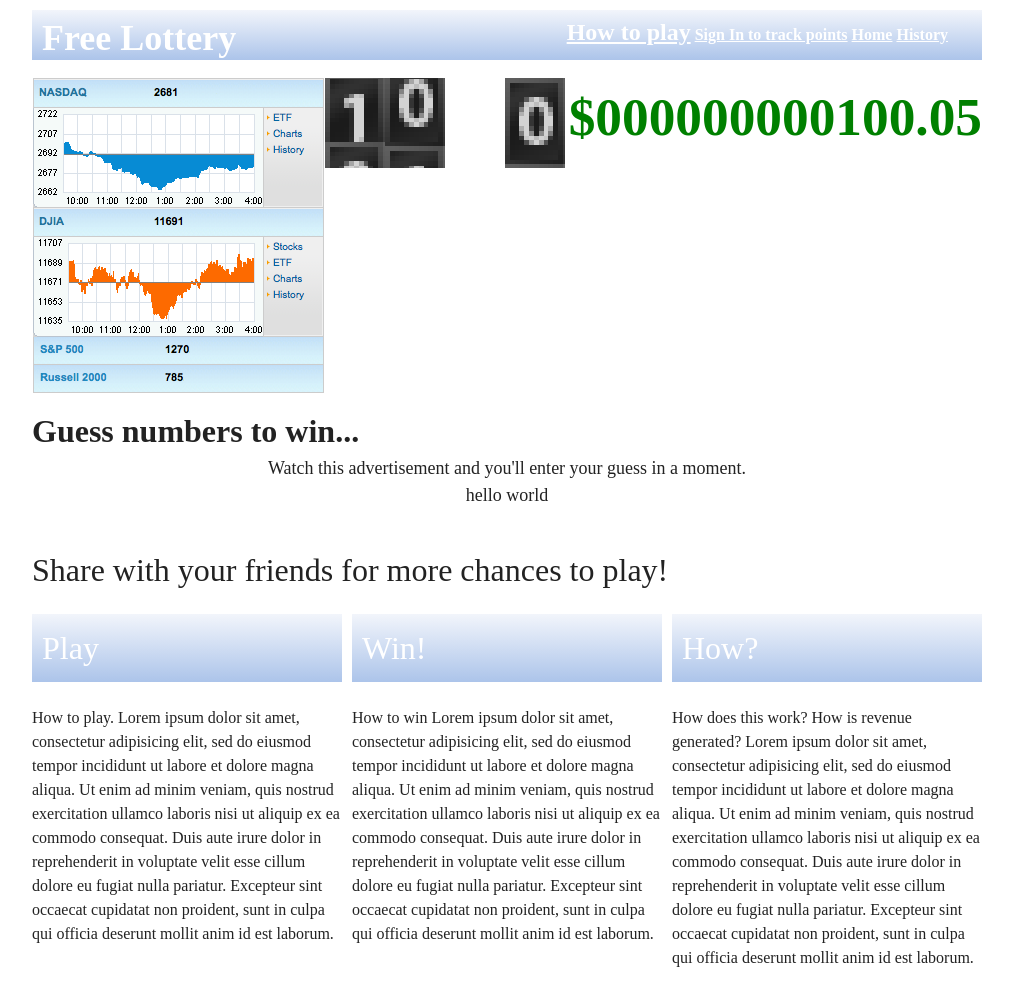
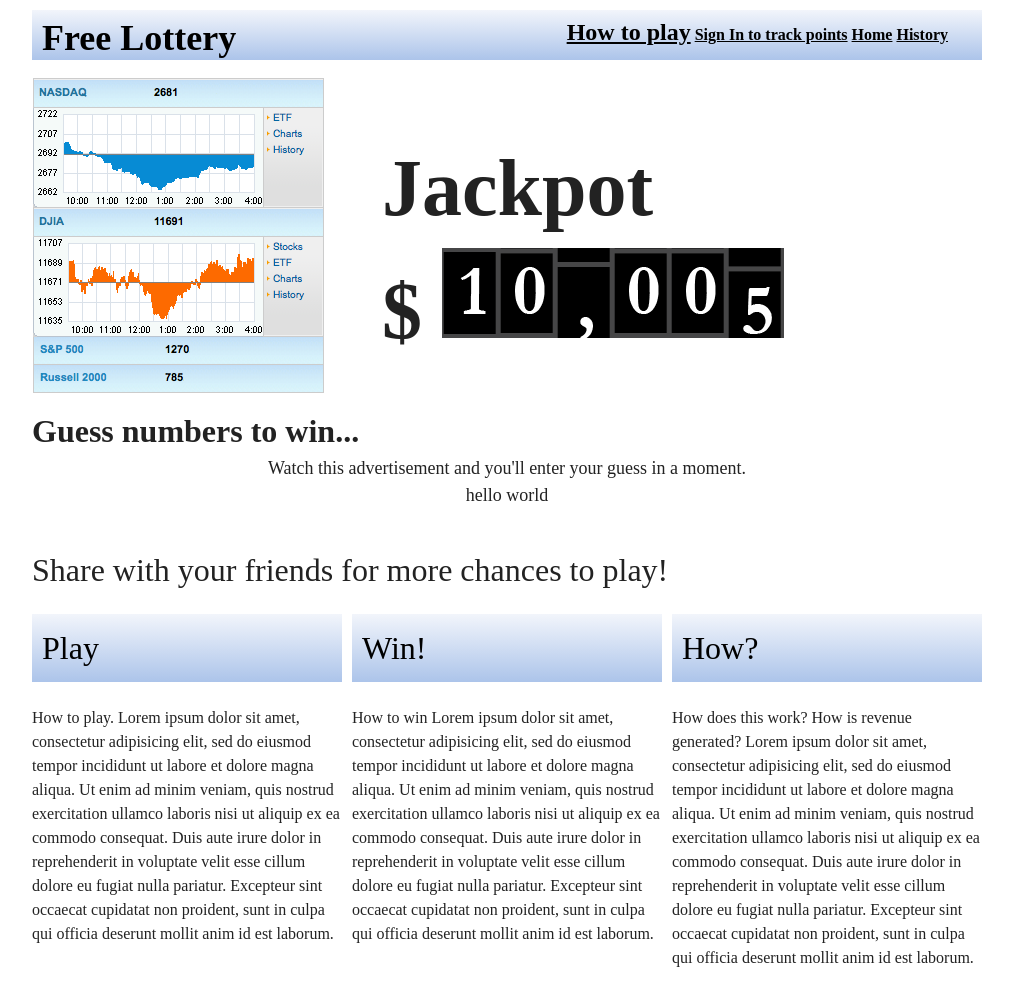
Before and after one commit to jamiely/lottery-concept, a CodeIgniter app: page / in a window 1280 px wide. Shown: the whole page, without its empty margins (133-1146 px from the left). Run offline with CodeIgniter, Linux system fonts and the light colour scheme.

Commit message:
Changed images

```diff
--- a/css/main.css
+++ b/css/main.css
@@ -10,7 +10,7 @@
   filter: progid:DXImageTransform.Microsoft.gradient(startColorstr='#f2f5fb', endColorstr='#acc4ea'); /* for IE */
   background: -webkit-gradient(linear, left top, left bottom, from(#f2f5fb), to(#acc4ea)); /* for webkit browsers */
   background: -moz-linear-gradient(top,  #f2f5fb,  #acc4ea); /* for firefox 3.6+ */
-  color: white;
+  color: black;
   font-weight: bold;
   padding: 10px;
   height: 30px;
@@ -26,21 +26,25 @@
   display: inline-block;
 }
 .container.main > h1 > .next-drawing > ul > li > a {
-  color: white;
+  color: black;
 }
 
 .jackpot-container {
   font-weight: bold;
   font-size: xx-large;
   text-align: center;
+  position: relative;
 }
 .jackpot-container > .title {
   text-align: left;
 }
 .jackpot-container >.jackpot {
-  font-size: 40pt;
-  color: green;
-  float: right;
+  font-size: 80px;
+  position: absolute;
+  top: 50px;
+  left: 350px;
+
+  text-align: left;
 }
 .jackpot-container > .indexes {
   float: left;
@@ -122,21 +126,32 @@
   font-size: 60pt;
 }
 .selection {
-
   display: inline-block;
-  width: 60px;
+  width: 65px;
   height: 100px;
   margin: 8px;
-
+  background: url('../images/selection.png');
+  background-repeat: no-repeat;
+  background-position: center top;
   cursor: pointer;
 }
 .selection > .value {
   border-bottom: 1px black solid;
   font-size: xx-large;
   font-weight: bold;
+  color: white;
+  margin-top:5px;
+}
+.selection > .ad {
+  height: 40px;
+  padding: 10px;
+}
+.selection > .ad > a {
+  color: #333;
 }
 .selection.empty {
   width: 100px;
+  background: none;
 }
 .selection.empty > .value {
   border: none;
@@ -153,7 +168,7 @@
   background: -webkit-gradient(linear, left top, left bottom, from(#f2f5fb), to(#acc4ea)); /* for webkit browsers */
   background: -moz-linear-gradient(top,  #f2f5fb,  #acc4ea); /* for firefox 3.6+ */
 
-  color: white;
+  color: black;
   padding: 10px;
 }
 .share {
@@ -187,15 +202,18 @@ label {
 
 /* counter stuff */
 .counter-wrap {
-  height:90px;
-  overflow:hidden;
+  height: 90px;
+  overflow: hidden;
+  width: 500px;
+  display: inline-block;
 }
-.counter-number {
-  height:198px;
-  width:60px;
-  position:relative;
-  background-image:url(../images/counter_ticker_bg_big.png);
-  float:left;
+.counter-number, .counter-number-fake {
+  height: 950px;
+  width: 57px;
+  position: relative;
+  background-image: url(../images/counter_ticker_bg_high1.png);
+  background-repeat: no-repeat;
+  float: left;
 }
 .container.main > h1 > .next-drawing > ul > li > a.how {
   font-size: 150%;
--- a/js/counter.js
+++ b/js/counter.js
@@ -4,10 +4,14 @@ $(function(){
     $(this).attr('id','num'+i);
   });
 
-  function loadticker(ticnum) {
+  function loadTicker(ticnum) {
     var fticnum = add_commas(ticnum);
-    var numheight = 90;
+    var numheight = 86;
+
+    // adds a ticker
+
     addticker(fticnum);
+
     if (ticnum && ticnum !== 0) {
       var s = String(fticnum);
 
@@ -23,7 +27,7 @@ $(function(){
           $(this).animate({ top: nheight+'px'}, 1500 );
         }
         if (nval==','){
-          $(this).animate({ top: '-180px'}, 1500 );
+          $(this).animate({ top: '-850px'}, 1500 );
         }
       });
     }
@@ -32,7 +36,7 @@ $(function(){
     var digitcnt = $(".counter-number").size();
     var nnum = String(newnum).length;
     var digitdiff = Number(nnum - Number(digitcnt));
-    if (digitdiff <0) {
+    if (digitdiff < 0) {
       var ltdig = (Number(nnum)-1);
       $(".counter-number:gt(" + ltdig + ")").remove();
     }
@@ -53,13 +57,14 @@ $(function(){
     return x1 + x2;
   }
 
-  var initialValue = 100;
+  var initialValue = 10000;
 
-  loadticker(initialValue);
-  setInterval(function() {
-    initialValue += Math.random();
-    loadticker(initialValue.toFixed(2));
-  }, 100);
+  loadTicker(initialValue);
+    setInterval(function() {
+      //initialValue += Math.random();
+      initialValue ++;
+      loadTicker(initialValue);
+    }, 1000);
 
-
+  //loadTicker(9999);
 });
--- a/js/main.js
+++ b/js/main.js
@@ -19,24 +19,11 @@ function onYouTubePlayerReady(playerId) {
 
 }
 $(function(){
-  // @@@@@@@@@@
-  // jackpot stuff
-  var initialAmount = 100.01;
-  var renderJackpot = function(value) {
-    $('.jackpot').text('$000000000' + value.toFixed(2));
-  };
-  var updateJackpot = function() {
-    initialAmount = initialAmount + Math.random() / 100;
-    renderJackpot(initialAmount);
-  };
-  updateJackpot();
-  setInterval(updateJackpot, 1000);
-
   var ads = [
     {name: 'MacMall', im: 'macmall.jpg'},
     {name: 'Microsoft', im: 'microsoft.jpg'},
     {name: 'BK', im: 'bk.jpg'},
-    {name: 'CamerasRUs', im: 'camerarus.jpg'},
+    {name: 'CamRUs', im: 'camerarus.jpg'},
     {name: 'Xooter', im: 'xooter.jpg'},
     {name: 'ScoopFun', im: 'scoopfree.jpg'},
     {name: 'Nova', im: 'nova.jpg'},
--- a/system/application/views/game.html
+++ b/system/application/views/game.html
@@ -2,8 +2,10 @@
 
 <div class="jackpot-container span-24">
   <div class="indexes"><img src="images/indexes.png" /></div>
-  <div class="jackpot"></div>
-  <div class="jackpot2">
+
+  <div class="jackpot">
+    <div>Jackpot</div>
+    $
     <div class="counter-wrap">
       <div class="counter-number">
         &nbsp;
@@ -18,7 +20,7 @@
   <script type="text/x-jquery-tmpl" id="tmplAdText">
     <div class="selection">
       <div class="value">
-        <img src="images/numbers/${value}.png" />
+        ${value}
       </div>
       <div class="ad">
         <a href="javascript:">${name}</a>
```
Also changed, not shown: images/counter_ticker_bg_high1.png (added), images/selection.png (added), 1 other file.
